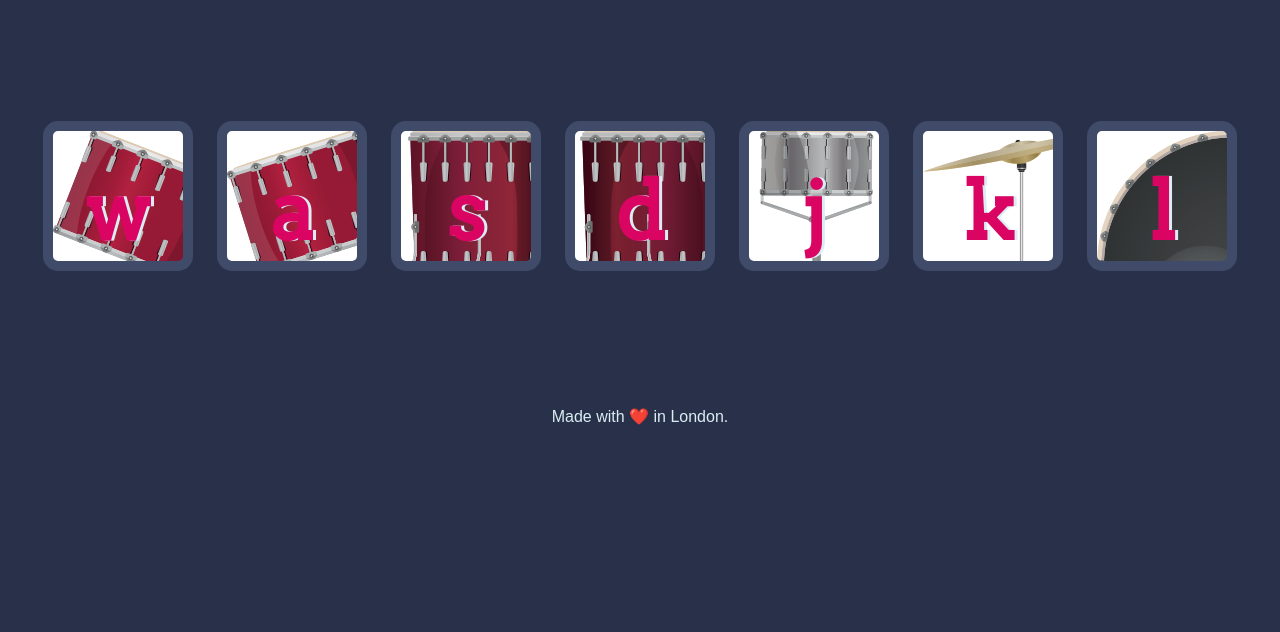
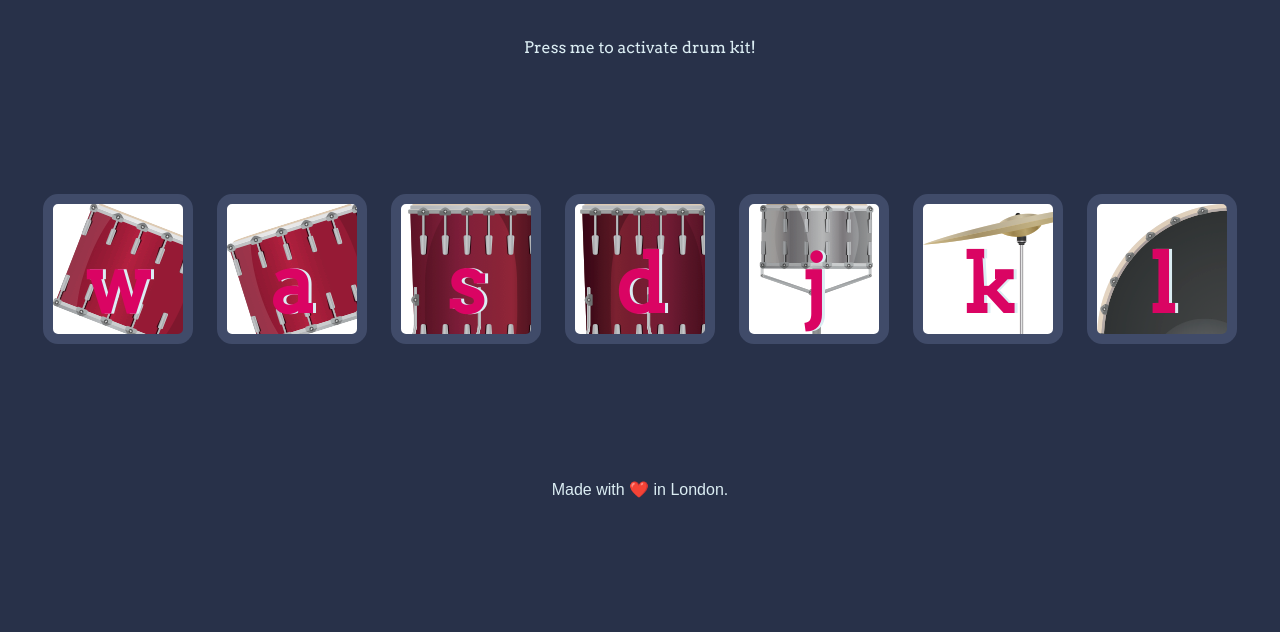
Before and after one commit to Ventuscoder/drum-kit-js, a plain HTML site: page index.html in a window 1280 px wide. Shown: the part 168-800 px from the top of the page. Drawn offline with Linux system fonts and the light colour scheme.

Commit message:
Add activate button

```diff
--- a/index.html
+++ b/index.html
@@ -11,6 +11,7 @@
 <body>
 
     <h1 id="title">Drum 🥁 Kit</h1>
+    <p>Press me to activate drum kit!</p>
     <div class="set">
         <button class="w drum">w</button>
         <button class="a drum">a</button>
--- a/styles.css
+++ b/styles.css
@@ -9,6 +9,16 @@ body {
   font-family: "Arvo", cursive;
   text-shadow: 3px 0 #DA0463;
 
+}
+
+p {
+  color: #DBEDF3;
+  font-family: 'Arvo', cursive;
+}
+
+p:hover {
+  color: #b3b318;
+  cursor: pointer;
 }
 
 footer {
```
Lines whose indentation alone changed are shown as unchanged.
